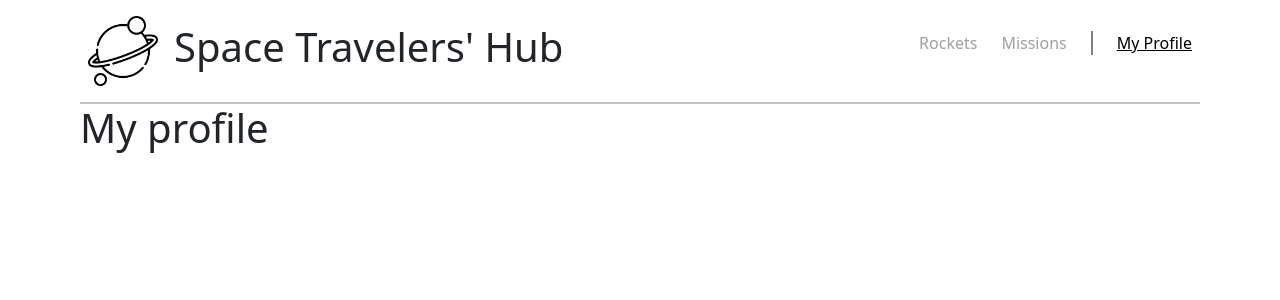
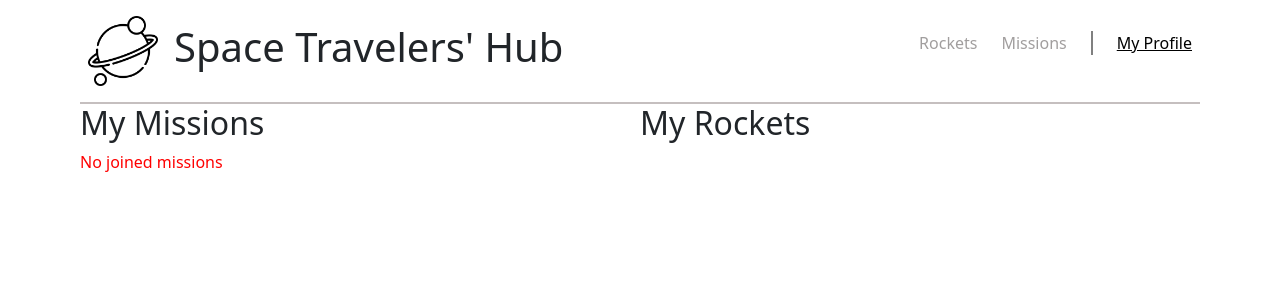
Before and after one commit to Iqbal-Elham/Space-Travelers-Hub, a React (Create React App) app: page /my-profile in a window 1280 px wide. Shown: the top 300 px of the page. Built offline with nearby package versions, Linux system fonts and the light colour scheme.

Commit message:
Render a list of all joined missions (use filter()).

```diff
--- a/src/App.js
+++ b/src/App.js
@@ -3,6 +3,7 @@ import { BrowserRouter, Routes, Route } from 'react-router-dom';
 import Navbar from './components/Navbar';
 import Rockets from './components/Rockets';
 import Missions from './routes/Missions';
+import Profile from './routes/Profile';
 
 function App() {
   return (
@@ -11,7 +12,7 @@ function App() {
         <Route path="/" element={<Navbar />}>
           <Route index element={<Rockets />} />
           <Route path="/missions" element={<Missions />} />
-          <Route path="/my-profile" element={<h1>My profile</h1>} />
+          <Route path="/my-profile" element={<Profile />} />
           <Route path="*" element={<div>Page not found</div>} />
         </Route>
       </Routes>
--- /dev/null
+++ b/src/components/JoinedMission.jsx
@@ -0,0 +1,27 @@
+/* eslint-disable react/prop-types */
+import React from 'react';
+import { ListGroup } from 'react-bootstrap';
+
+const JoinedMission = ({ joinedMissions }) => (
+  <div>
+    {
+        joinedMissions.length === 0 ? <p style={{ color: 'red' }}>No joined missions</p>
+
+          : (
+            <ListGroup className="shadow p-3 mb-5 bg-body-tertiary rounded">
+              {
+                  joinedMissions.map((mission) => (
+                    <ListGroup.Item key={mission.mission_id}>{mission.mission_name}</ListGroup.Item>
+                  ))
+              }
+            </ListGroup>
+          )
+}
+  </div>
+);
+
+JoinedMission.defaultProps = {
+  missions: [],
+  joinedMissions: [],
+};
+export default JoinedMission;
--- a/src/routes/Profile.jsx
+++ b/src/routes/Profile.jsx
@@ -1,6 +1,7 @@
 import React from 'react';
 import 'bootstrap/dist/css/bootstrap.min.css';
 import { useSelector } from 'react-redux';
+import JoinedMission from '../components/JoinedMission';
 
 const Profile = () => {
   const { missions } = useSelector((store) => store.missions);
```
